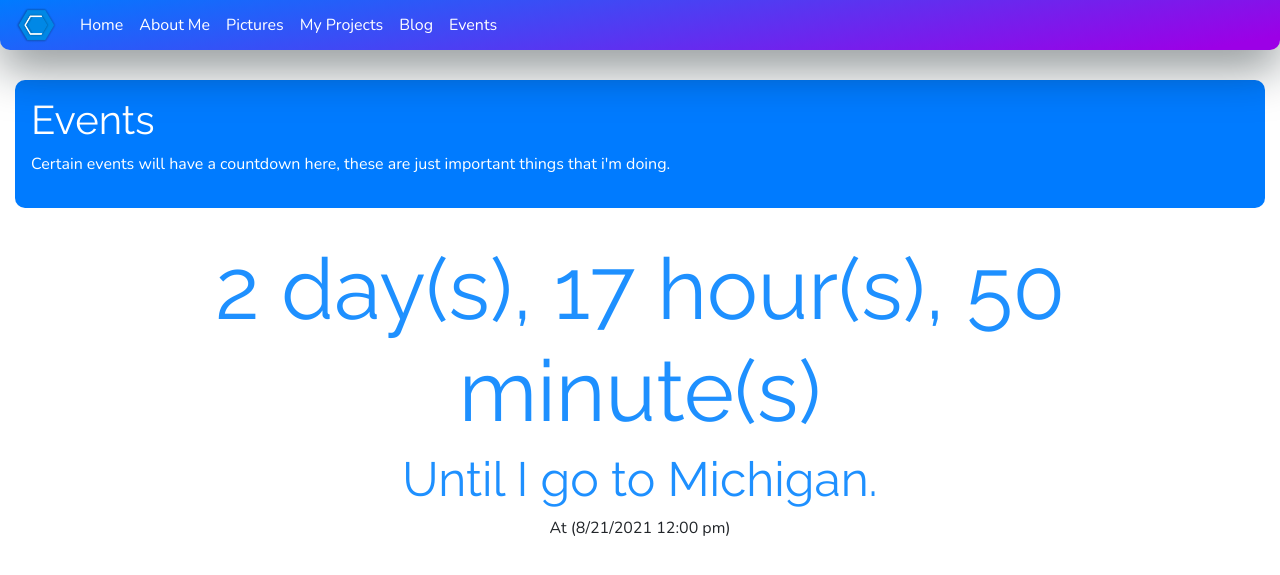
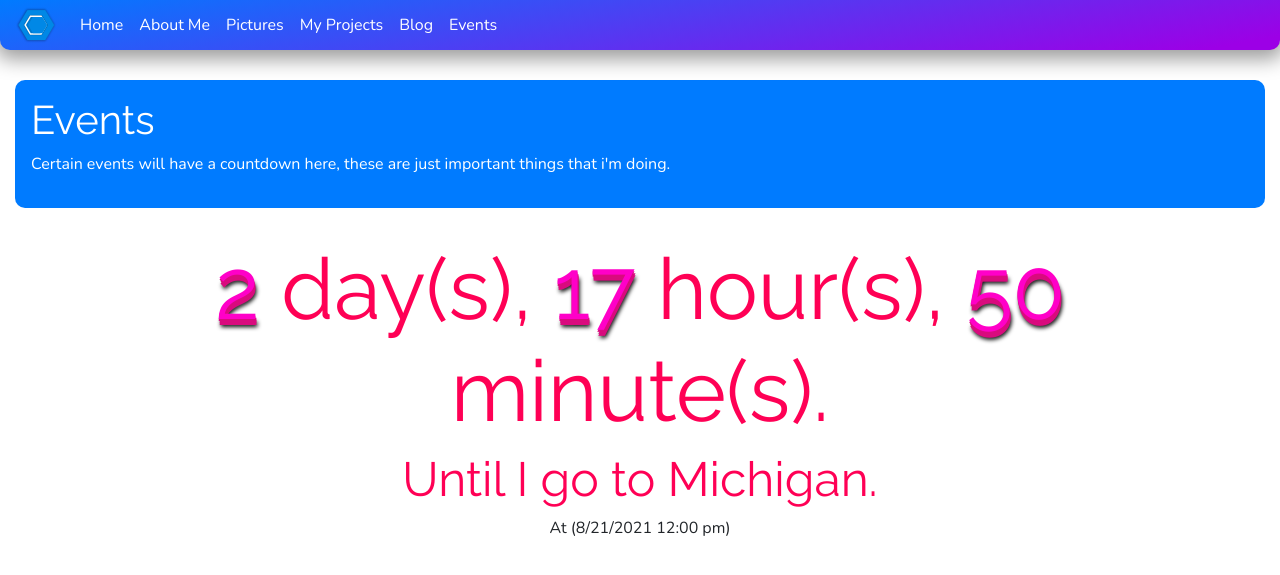
Before and after one commit to CalSch/newwebsite, a PHP site: page /events/ in a window 1280 px wide. Shown: the top 575 px of the page. Run offline with PHP 8.4, Linux system fonts and the light colour scheme.

Commit message:
Made slight changes to styling

```diff
--- a/events/index.html
+++ b/events/index.html
@@ -16,6 +16,16 @@
     <link href="/style.css" rel="stylesheet" type="text/css" />
 
 		<link rel="shortcut icon" type="image/png" href="/img/logo.png"/>
+
+    <style>
+      .big-text {
+        color: rgb(255, 0, 85);
+      }
+      .num {
+        color: rgb(255, 0, 200);
+        text-shadow: 0px 2px 0px #D90B7E, 1px 4px 0px #D90B7E, 1px 6px 0px #D90B7E, 2px 8px 4px #000000;
+      }
+    </style>
 
 	</head>
   <body>
@@ -36,7 +46,11 @@
 				<p>Certain events will have a countdown here, these are just important things that i'm doing.</p>
 			</div>
 			<div class="container-fluid">
-        <h1 class="big-text"><span id="days">1</span> day(s), <span id="hours">1</span> hour(s), <span id="mins">1</span> minute(s)</h1>
+        <h1 class="big-text">
+          <span class="num" id="days">1</span> day(s),
+          <span class="num" id="hours">1</span> hour(s),
+          <span class="num" id="mins">1</span> minute(s).
+        </h1>
         <h1 class="big-text" style="font-size: 36pt;">Until I go to Michigan.</h1>
         <p class="text-center">At (8/21/2021 12:00 pm)</p>
 			</div>
--- a/nav.html
+++ b/nav.html
@@ -1,5 +1,5 @@
 <nav class="navbar navbar-expand-md c-nav bg-gray navbar-dark fixed-top c-shadow">
-	<a href="javascript: void(0);" class="navbar-brand"><img src="/img/logo.png" width="40"></a>
+	<a href="javascript: void(0);" class="navbar-brand"><img src="/img/logo.svg" width="40"></a>
 	<button class="navbar-toggler" type="button" data-toggle="collapse" data-target="#collapsibleNavbar">
 		<img src="/img/MenuBar.svg" width="55px" />
 	</button>
--- a/style.css
+++ b/style.css
@@ -21,7 +21,16 @@ body {
 
 }
 
-div.title a,
+a {
+	color: rgb(253, 23, 61);
+	text-decoration: underline;
+}
+a:visited {
+	color: rgb(182, 2, 92);
+	text-decoration: underline;
+}
+
+/*div.title a,
 div.my-stuff a {
 	color: rgb(255, 223, 223);
 	text-decoration: underline;
@@ -30,15 +39,7 @@ div.title a:visited,
 div.my-stuff a:visited {
 	color: rgb(180, 180, 180);
 	text-decoration: underline;
-}
-
-.c-shadow {
-	box-shadow: 0 1rem 3rem rgba(10, 23, 27, 0.51) !important;
-}
-
-.c-shadow-circ {
-	box-shadow: 0 0 36px rgba(10, 23, 27, 0.51);
-}
+}*/
 
 code, pre {
 	padding: 3px;
@@ -61,7 +62,6 @@ div.title {
 }
 
 div.content {
-
 	background-color: #f0f0f0;
 	background-image: linear-gradient(#f0f0f0, #ebebeb, #ebebeb, #ebebeb, #bebebe);
 	border-color: #6d6d6d;
@@ -109,6 +109,7 @@ div.main {
 	background-image: var(--nav-gradient);
 	background-repeat: no-repeat;
 	border-radius: 0px 0px 10px 10px;
+	box-shadow: 0px 5px 20px 4px rgba(0, 0, 0, 0.397);
 }
 
 
```
